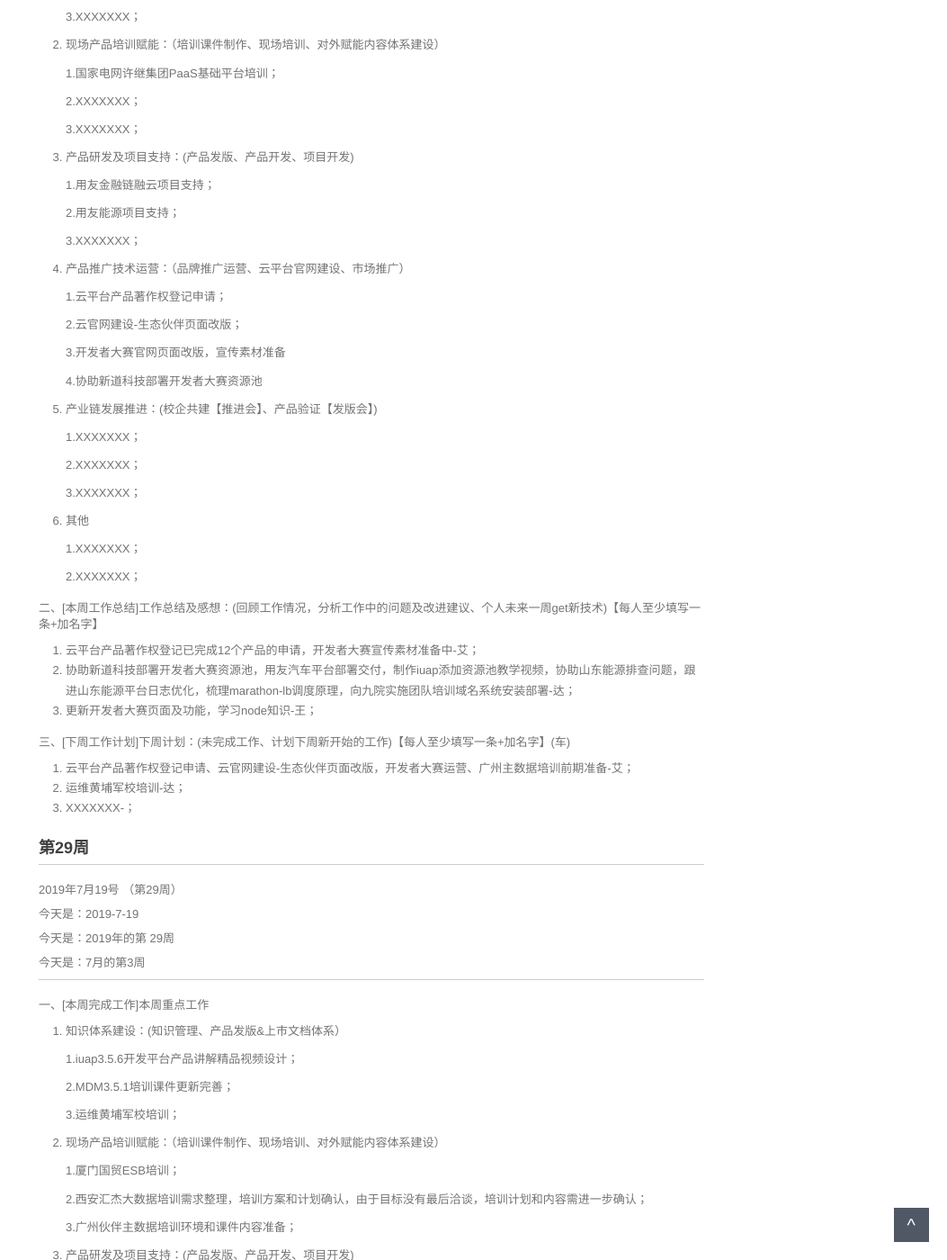
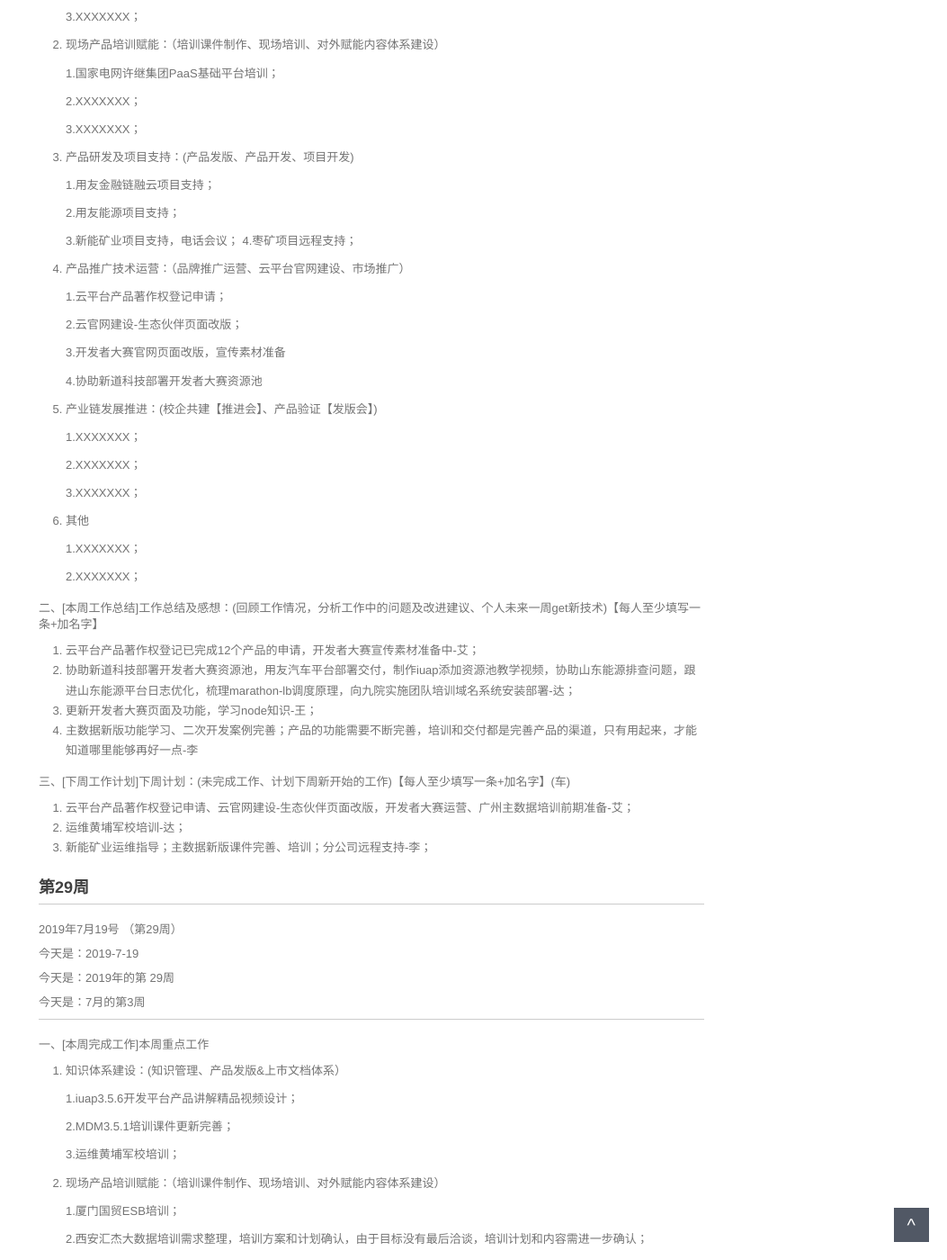
Before and after one commit to walllFlower/blog, a Jekyll site: the page built from _posts/2018-07-17-day_report_cxz.md, in a window 1280 px wide and 1400 px high, scrolled down 621 px. Shown: the whole window at 90% size, without its empty margins (227-1280 px from the left). Built offline with Jekyll 4.4.1, drawn with Linux system fonts in a browser that asks for light colours; comment, search, counter and statistics services are not loaded.

Commit message:
Update 2018-07-17-day_report_cxz.md

```diff
--- a/_posts/2018-07-17-day_report_cxz.md
+++ b/_posts/2018-07-17-day_report_cxz.md
@@ -45,7 +45,8 @@ categories: 技术运营工作周报
 
     2.用友能源项目支持；
 
-    3.XXXXXXX；
+    3.新能矿业项目支持，电话会议；
+    4.枣矿项目远程支持；
 
 4. 产品推广技术运营：（品牌推广运营、云平台官网建设、市场推广）
 
@@ -77,12 +78,13 @@ categories: 技术运营工作周报
 1. 云平台产品著作权登记已完成12个产品的申请，开发者大赛宣传素材准备中-艾；
 2. 协助新道科技部署开发者大赛资源池，用友汽车平台部署交付，制作iuap添加资源池教学视频，协助山东能源排查问题，跟进山东能源平台日志优化，梳理marathon-lb调度原理，向九院实施团队培训域名系统安装部署-达；
 3. 更新开发者大赛页面及功能，学习node知识-王；
+4. 主数据新版功能学习、二次开发案例完善；产品的功能需要不断完善，培训和交付都是完善产品的渠道，只有用起来，才能知道哪里能够再好一点-李
 
 三、[下周工作计划]下周计划：(未完成工作、计划下周新开始的工作)【每人至少填写一条+加名字】(车)
 
 1. 云平台产品著作权登记申请、云官网建设-生态伙伴页面改版，开发者大赛运营、广州主数据培训前期准备-艾；
 2. 运维黄埔军校培训-达；
-3. XXXXXXX-；
+3. 新能矿业运维指导；主数据新版课件完善、培训；分公司远程支持-李；
 
 
 ###  第29周
```
